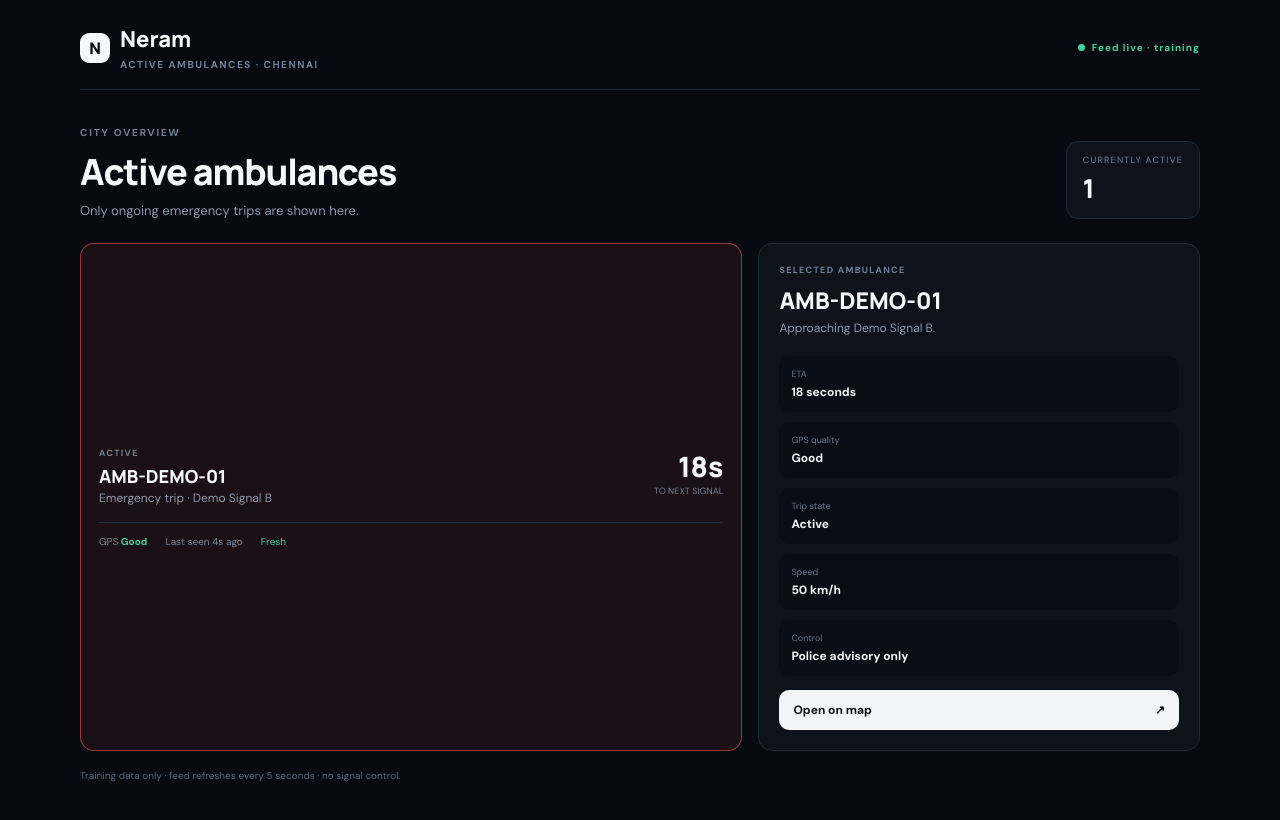
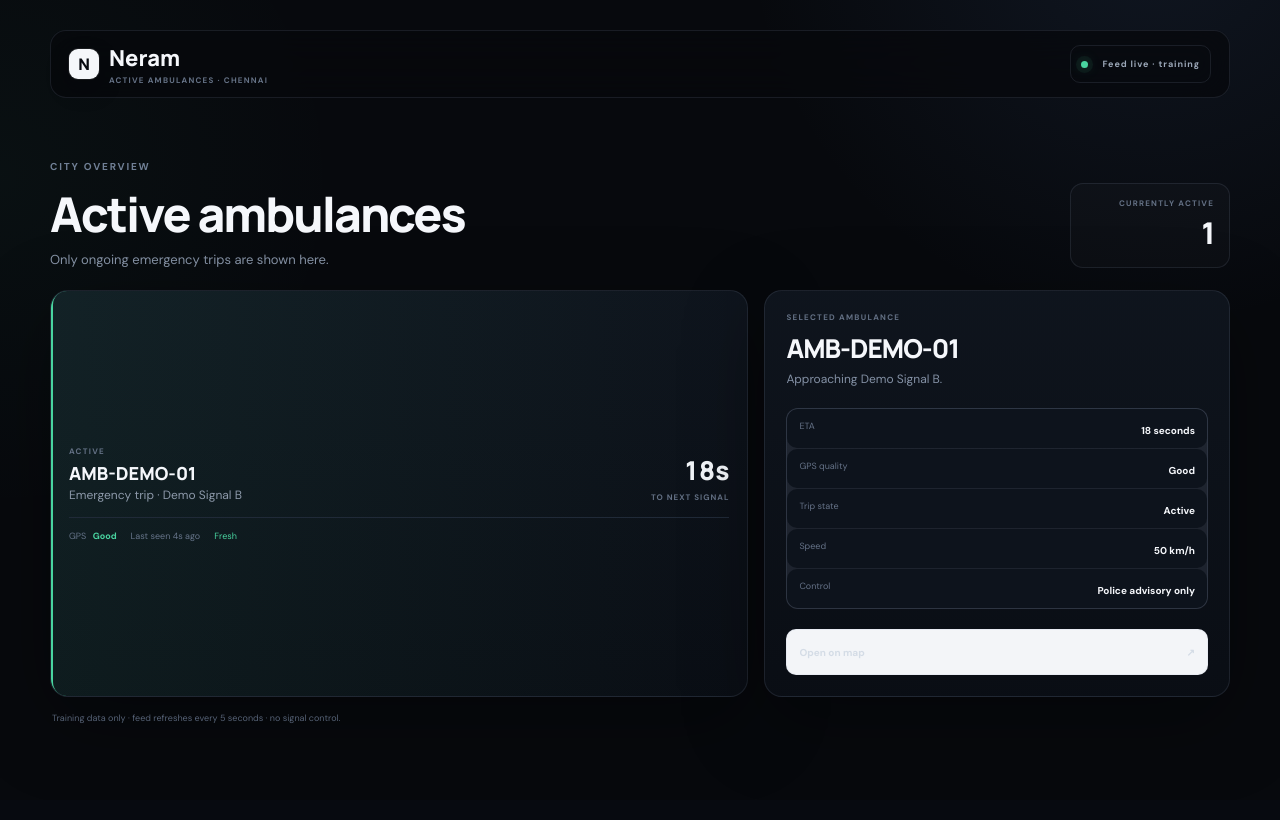
Before and after one commit to NotSash/Neram, a Next.js app in the folder apps/web/: page /ambulances in a window 1280 px wide. Shown: the top 820 px of the page. Built offline with nearby package versions, Linux system fonts and the light colour scheme.

Commit message:
chore: apply premium ops styling to ambulance overview

```diff
--- a/apps/web/app/ambulances/page.tsx
+++ b/apps/web/app/ambulances/page.tsx
@@ -1,5 +1,6 @@
 "use client";
 
+import "../premium-ops.css";
 import { useEffect, useMemo, useState } from "react";
 
 type Ambulance = {
@@ -71,7 +72,7 @@ export default function AmbulancesPage() {
               const selectedState = selectedId === ambulance.id;
               const fresh = ambulance.lastSeenSecondsAgo <= 10;
               return (
-                <button key={ambulance.id} type="button" className={`ambulance-row ${selectedState ? "selected" : ""}`} onClick={() => setSelectedId(ambulance.id)}>
+                <button key={ambulance.id} type="button" className={`ambulance-row ${selectedState ? "selected" : ""}`} onClick={() => setSelectedId(ambulance.id)} aria-pressed={selectedState}>
                   <div className="ambulance-row-main"><div><div className="ambulance-row-kicker">ACTIVE</div><strong>{ambulance.id}</strong><span>Emergency trip · {ambulance.nextSignal}</span></div><div className="ambulance-row-eta"><strong>{ambulance.etaSeconds}s</strong><span>TO NEXT SIGNAL</span></div></div>
                   <div className="ambulance-row-meta"><span>GPS <b className={ambulance.gpsState}>{ambulance.gpsState === "good" ? "Good" : "Degraded"}</b></span><span>Last seen {ambulance.lastSeenSecondsAgo}s ago</span><span className={fresh ? "fresh" : "stale"}>{fresh ? "Fresh" : "Check tracking"}</span></div>
                 </button>
```
